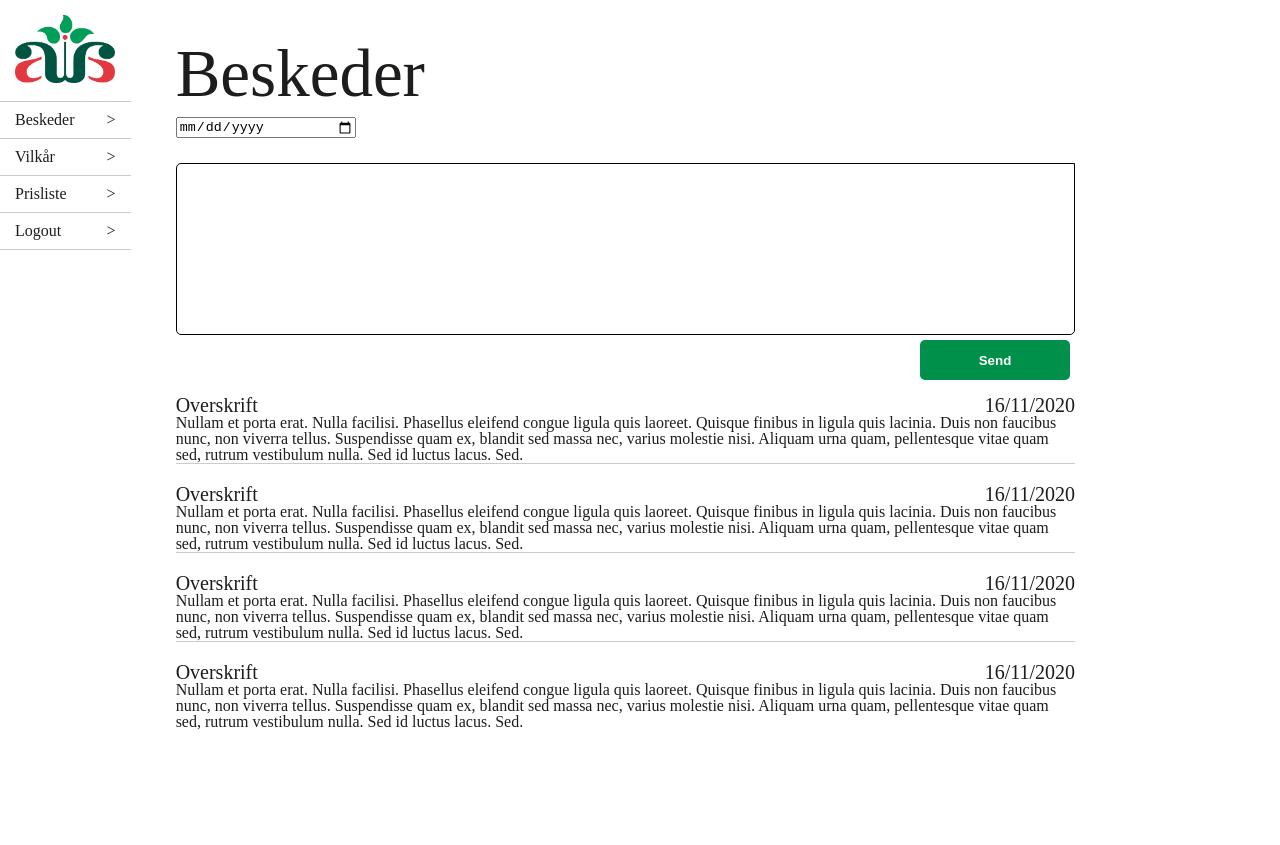
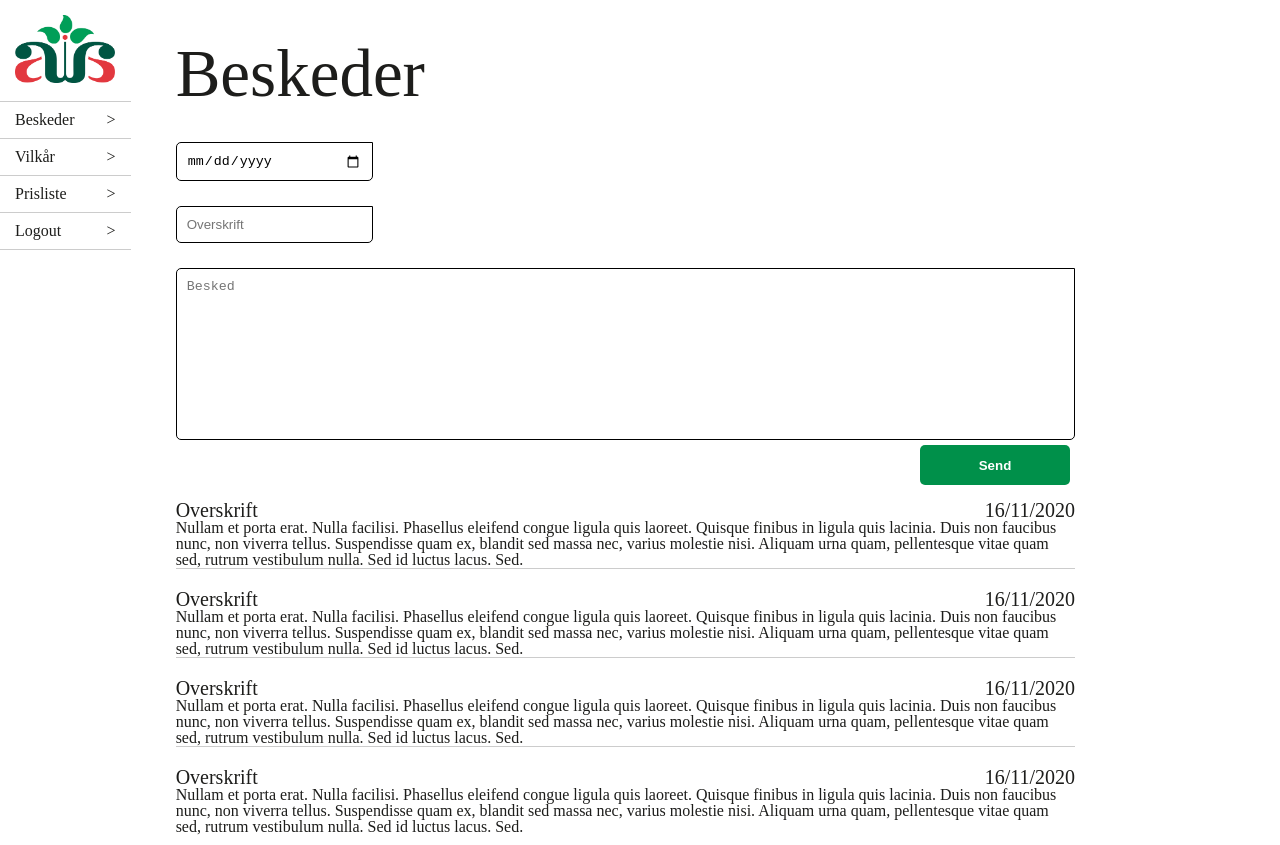
Before and after one commit to Surkrit/aa-emballage-app, a React (Create React App) app: page /Admin/Home in a window 1280 px wide. Before the commit the page ends 800 px from the top, so only its background shows below. Built offline with nearby package versions, Linux system fonts and the light colour scheme.

Commit message:
messagefield css og overskrift input

```diff
--- a/src/components/MessageField.js
+++ b/src/components/MessageField.js
@@ -2,10 +2,11 @@ import '../style/App.css';
 
 function MessageField({message}) {
     return (
-      <div className="messagefield--wrapper">
+      <form className="messagefield--wrapper">
         <input name="Dato" type="date"/>
-        <textarea className="messagefield" cols="30" rows="10">{message}</textarea>
-      </div>
+        <input name="headline" type="text" placeholder="Overskrift" />
+        <textarea className="messagefield" placeholder="Besked" cols="30" rows="10">{message}</textarea>
+      </form>
     );
     }
 
--- a/src/style/App.css
+++ b/src/style/App.css
@@ -547,6 +547,11 @@ table tr .empty {
 
 .messagefield--wrapper input {
   width: 175px;
+  resize: none;
+  padding: 10px;
+  border-radius: 5px 0px 5px 5px;
+  border: 1px solid black;
+  margin-top: 25px;
 }
 
 .messagefield--wrapper .messagefield {
--- a/src/style/components/_MessageField.scss
+++ b/src/style/components/_MessageField.scss
@@ -3,6 +3,11 @@
     flex-direction: column;
     input {
         width: 175px;
+        resize: none;
+        padding: 10px;
+        border-radius: 5px 0px 5px 5px;
+        border: 1px solid black;
+        margin-top: 25px;
     }
     .messagefield{
         resize: none;
```
Also changed, not shown: 1 other file (tests, documents, lock files or other folders).
